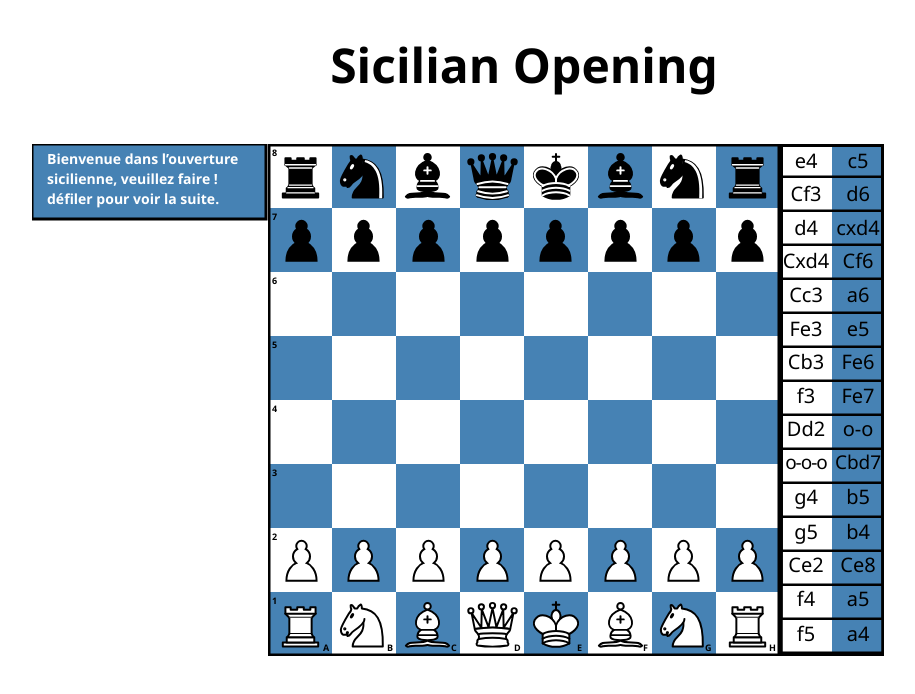
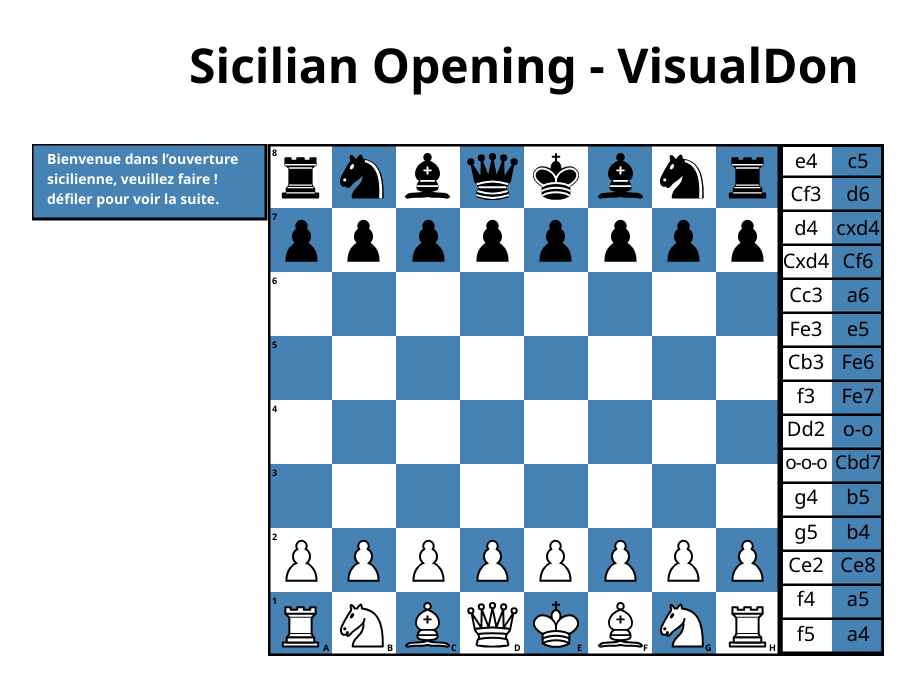
Before and after one commit to Raveonli/SicilianOpening, a website built with Vite: page index.html in a window 1280 px wide. Shown: the whole page, without its empty margins (116-1031 px from the left). Built offline with nearby package versions, Linux system fonts and the light colour scheme.

Commit message:
change title

```diff
--- a/index.html
+++ b/index.html
@@ -9,7 +9,7 @@
     <script src="https://d3js.org/d3.v6.min.js"></script>
   </head>
   <body>
-    <h1>Sicilian Opening</h1>
+    <h1>Sicilian Opening - VisualDon</h1>
     <svg id="board" width="512" height="512"></svg>
     <svg id="moves" width="104" height="512"></svg>
     <svg id="comments" width="236" height="512">
```
